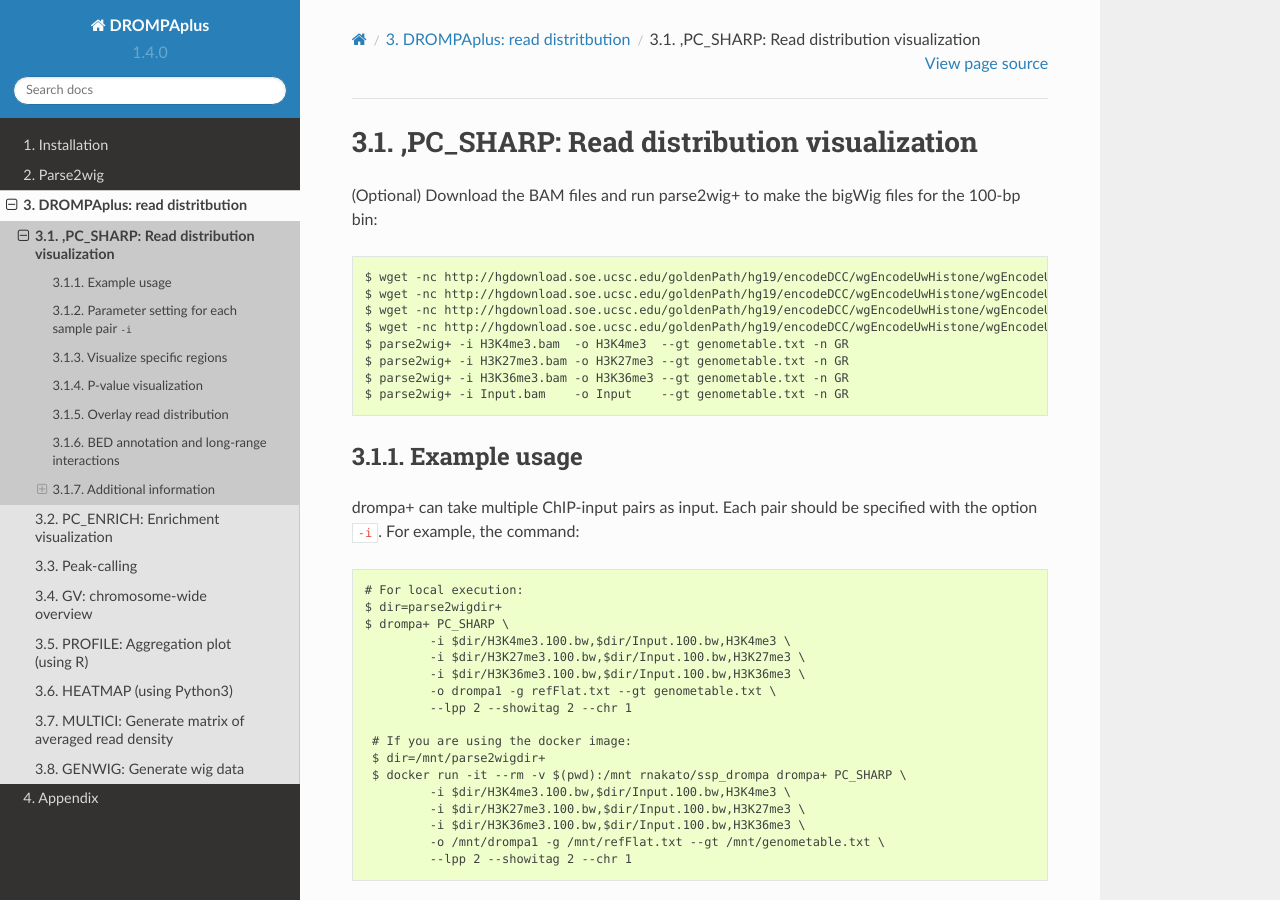
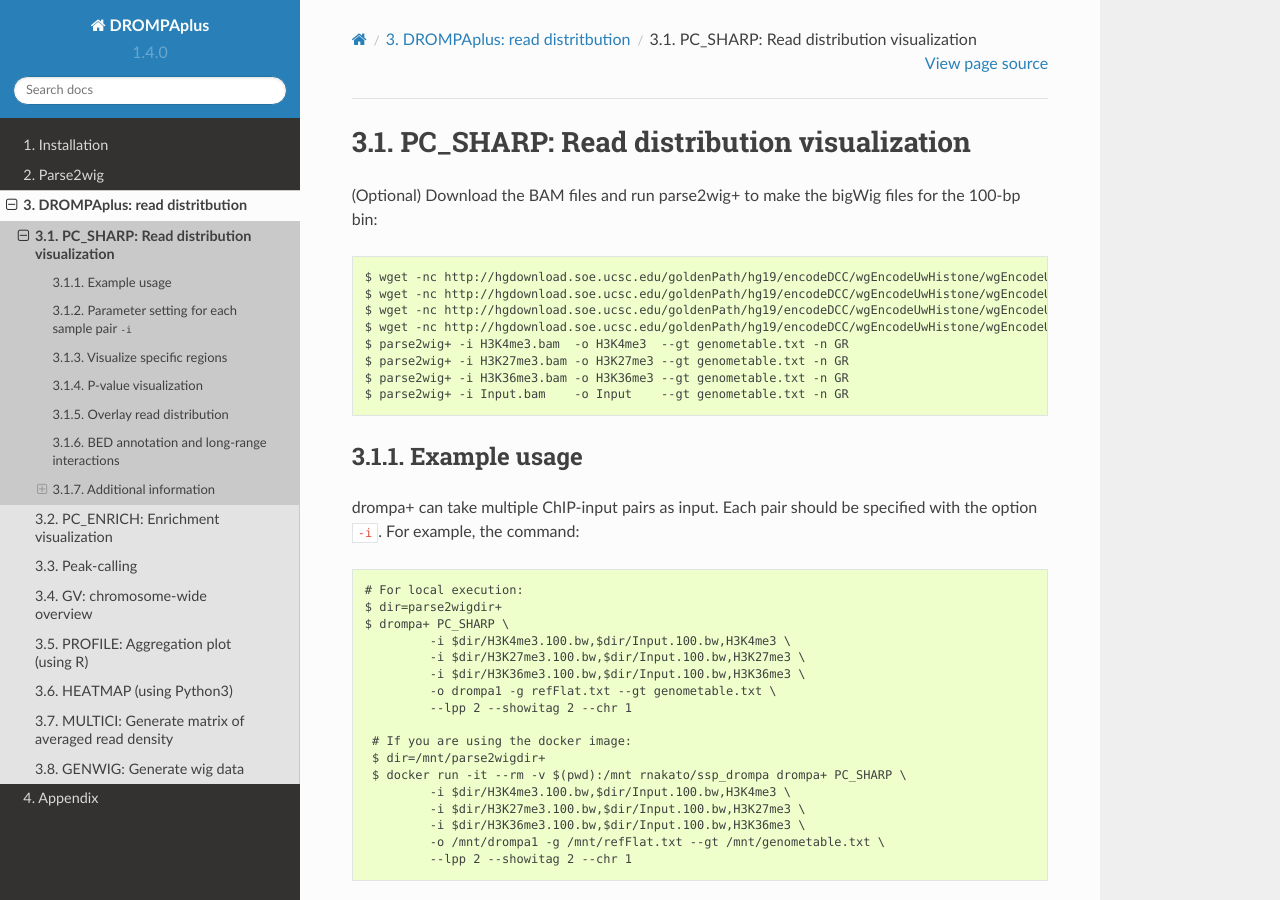
Before and after one commit to rnakato/DROMPAplus, a Sphinx documentation site: the page built from docs/content/drompa/PCSHARP.rst, in a window 1280 px wide and 900 px high. Built offline with Sphinx 7.4.7 and the Read the Docs theme 2.0.0, drawn with Linux system fonts in a browser that asks for light colours; some of the changed lines change nothing that is shown.

```diff
--- a/docs/content/drompa/PCSHARP.rst
+++ b/docs/content/drompa/PCSHARP.rst
@@ -1,4 +1,4 @@
-,PC_SHARP: Read distribution visualization
+PC_SHARP: Read distribution visualization
 ---------------------------------------------
 
 (Optional) Download the BAM files and run parse2wig+ to make the bigWig files for the 100-bp bin::
```
